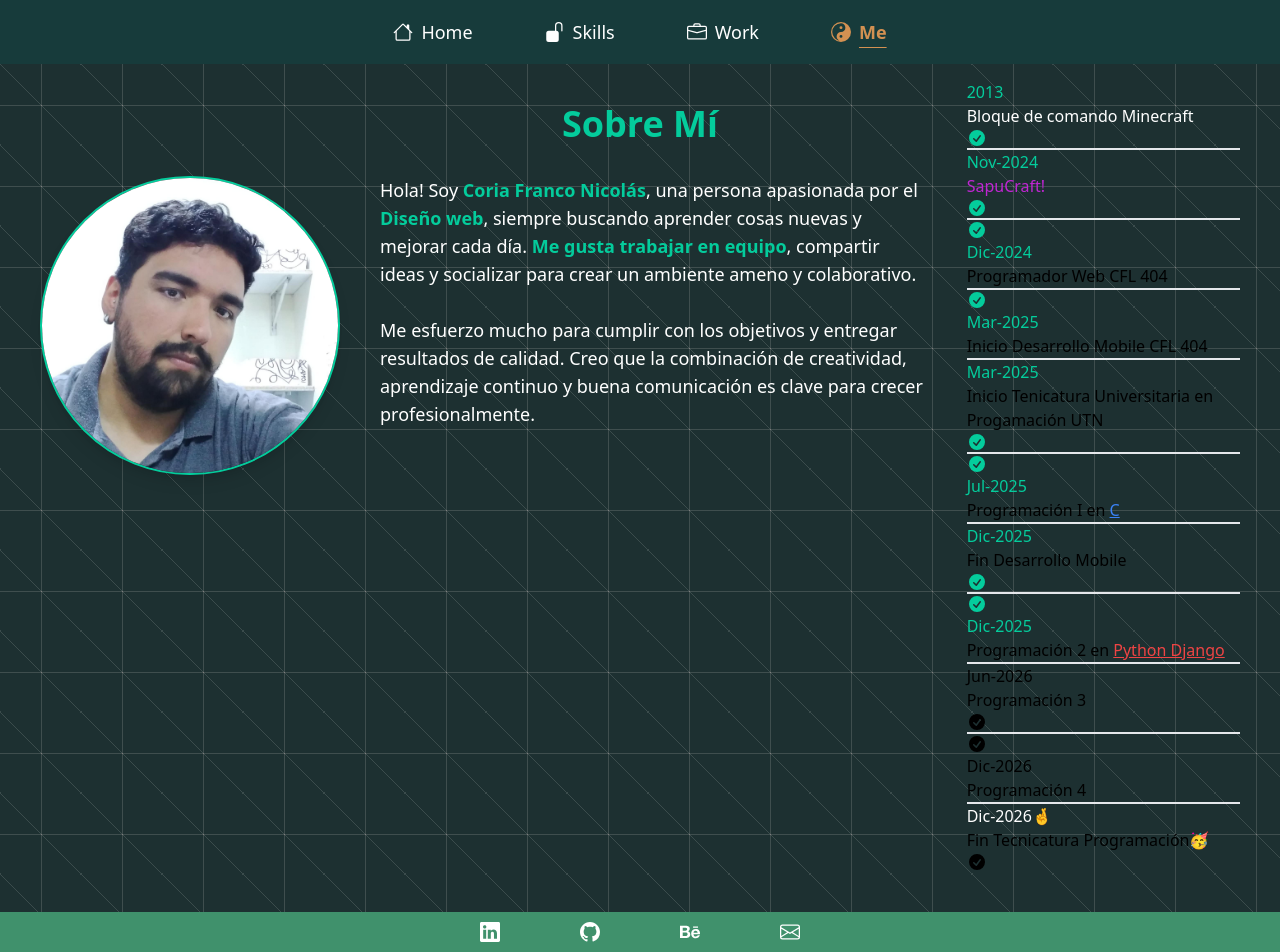
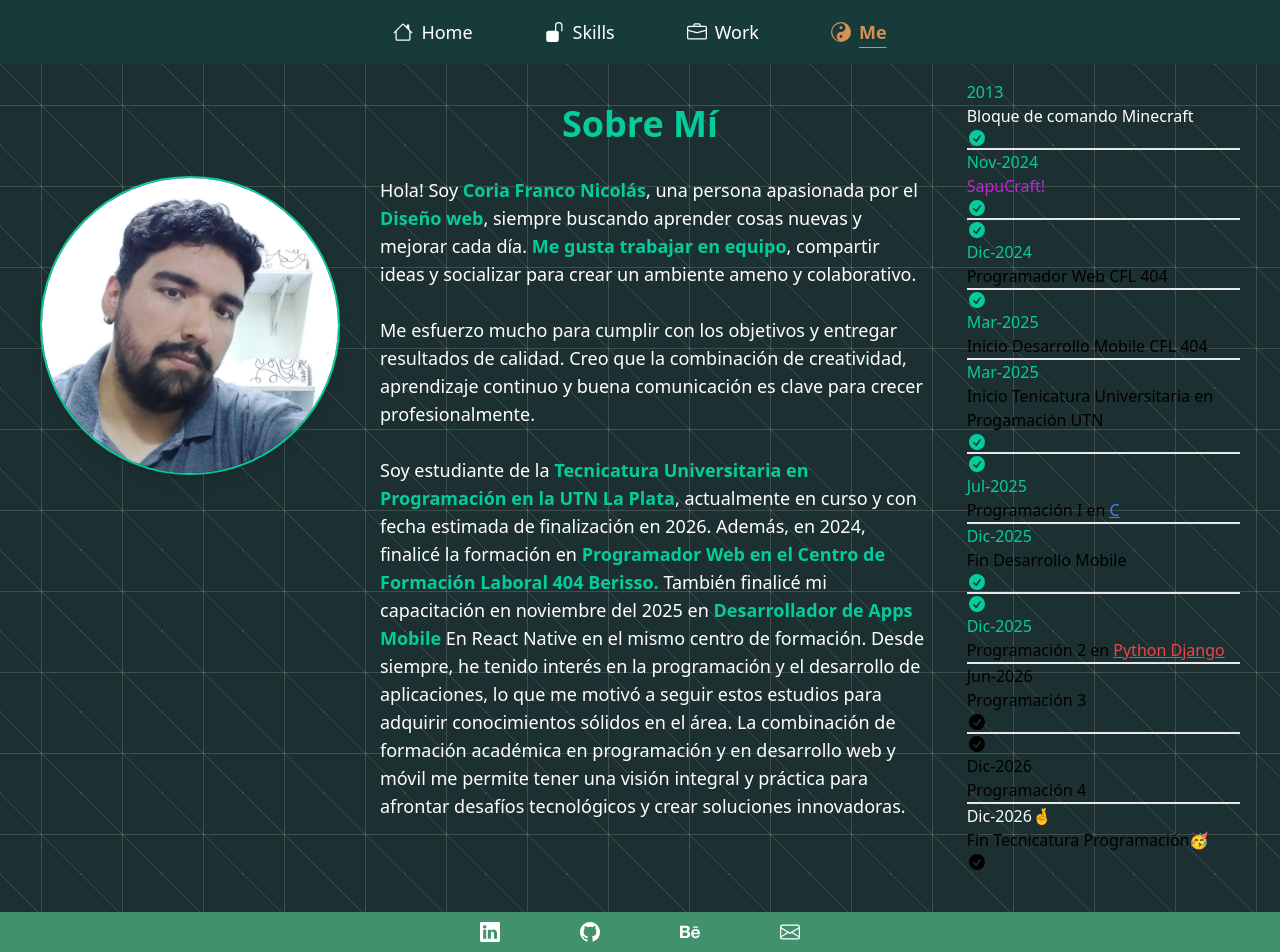
Before and after one commit to NekoBamBam/portfolio, a React (Vite) app: page /me in a window 1280 px wide. Built offline with nearby package versions, Linux system fonts and the light colour scheme.

Commit message:
act sobre mi

```diff
--- a/src/pages/Me.jsx
+++ b/src/pages/Me.jsx
@@ -43,6 +43,19 @@ function Me() {
             resultados de calidad. Creo que la combinación de creatividad,
             aprendizaje continuo y buena comunicación es clave para crecer
             profesionalmente.
+          </p>
+          <br />
+          <p>
+            Soy estudiante de la<a href="https://www.frlp.utn.edu.ar/tecnicatura-programacion" className="text-accent font-semibold" target="_blank"> Tecnicatura Universitaria en Programación
+              en la UTN La Plata</a>, actualmente en curso y con fecha estimada de finalización en 2026.
+            Además, en 2024, finalicé la formación en <a href="https://cfl404.ar/programador.html"  className="text-accent font-semibold" target="_blank">Programador Web en el
+            Centro de Formación Laboral 404 Berisso.</a> También finalicé mi capacitación en
+            noviembre del 2025 en <a href="https://cfl404.ar/Apps.html" className="text-accent font-semibold" target="_blank"> Desarrollador de Apps Mobile </a>En React Native en el mismo
+            centro de formación. Desde siempre, he tenido interés en la programación y el
+            desarrollo de aplicaciones, lo que me motivó a seguir estos estudios para adquirir
+            conocimientos sólidos en el área. La combinación de formación académica en programación
+            y en desarrollo web y móvil me permite tener una visión integral y práctica para afrontar
+            desafíos tecnológicos y crear soluciones innovadoras.
           </p>
         </div>
 
```
